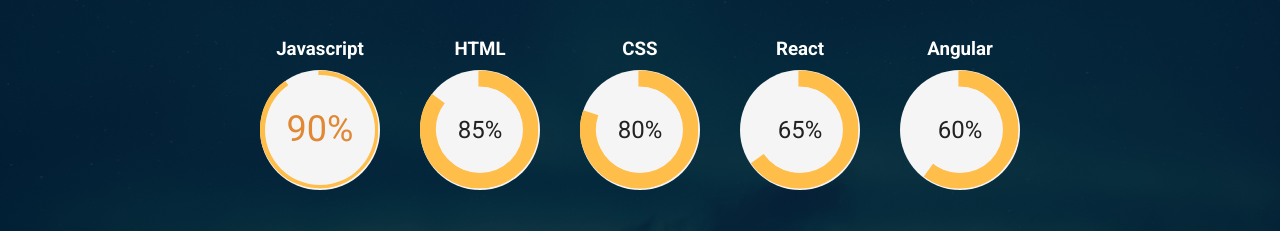
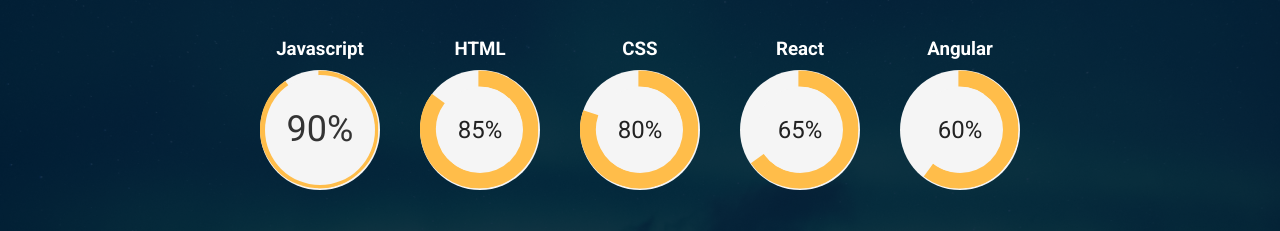
Before and after one commit to leszekmyrkwa/Portfolio, a React (Create React App) app: page / in a window 1280 px wide. In both pictures the pointer is over the element "90%". Shown: the part 234-465 px from the top of the page. Built offline with nearby package versions, Linux system fonts and the light colour scheme.

Commit message:
Change color of circles on hover

```diff
--- a/src/components/SkillBar.scss
+++ b/src/components/SkillBar.scss
@@ -728,7 +728,7 @@
   width: 3.33em;
   line-height: 3.33em;
   font-size: 0.3em;
-  color: #e08833;
+  color: #333;
 }
 .c100:hover:after {
   top: 0.04em;
```
